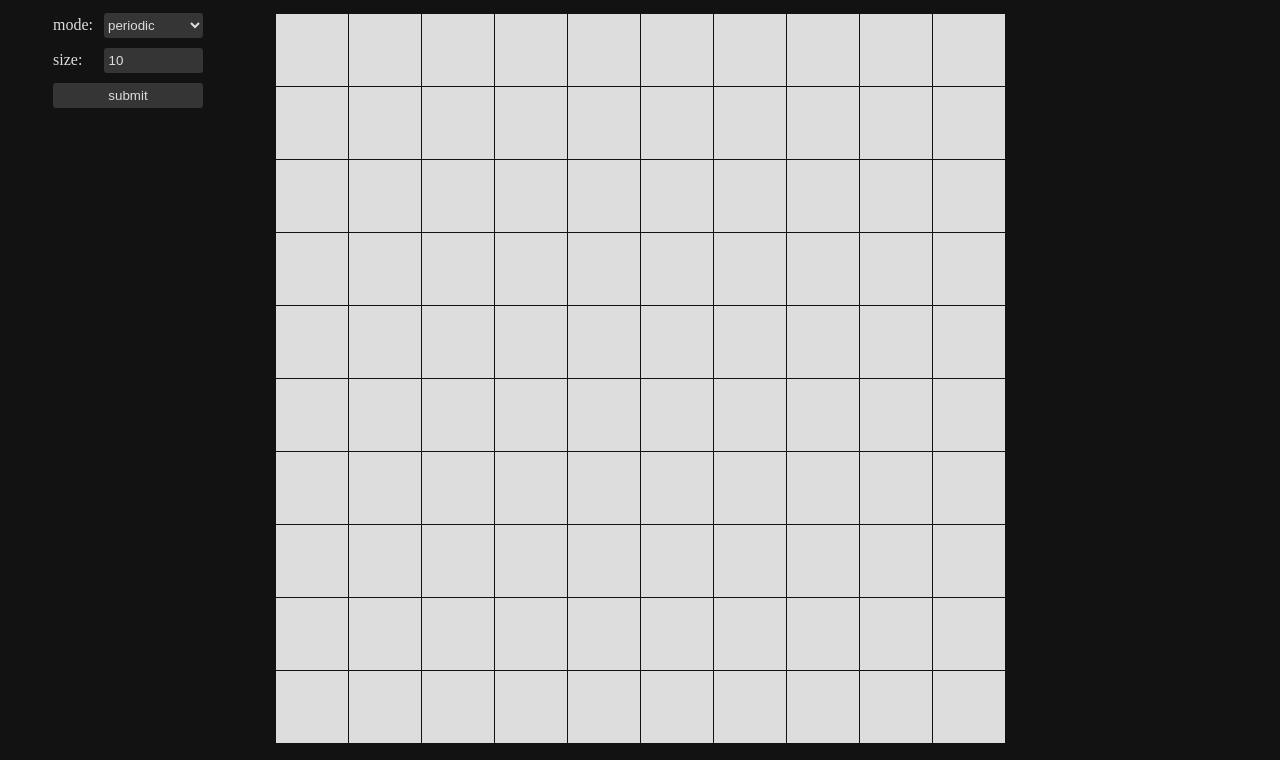
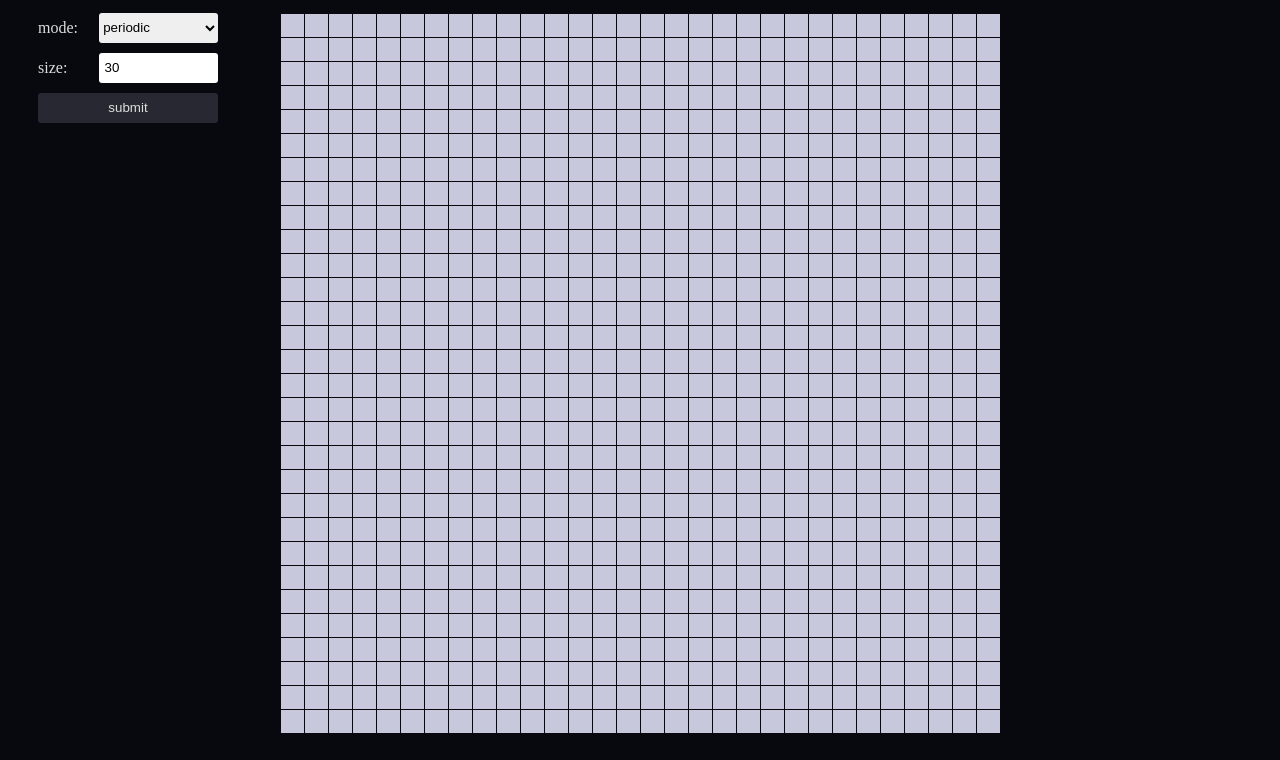
Before and after one commit to mposk98/wasm-game-of-life, a website built with webpack: page src/index.html in a window 1280 px wide. Shown: the part 40-800 px from the top of the page. Built offline with nearby package versions, Linux system fonts and the light colour scheme; what wasm-game-of-life-rust would draw is missing.

Commit message:
change theme

```diff
--- a/src/index.html
+++ b/src/index.html
@@ -12,7 +12,7 @@
         height: 100%;
         margin: 0 !important;
         padding: 0 !important;
-        background-color: #121212;
+        background-color: rgb(8, 8, 15);
         color: #DDDDDD;
         display: grid;
         grid-template-rows: 1fr 14fr 10px;
@@ -20,13 +20,13 @@
 
       button {
         color: #DDDDDD;
-        background-color: #353535;
+        background-color: rgb(40, 40, 50);
         border-radius: 3px;
         border: none;
       }
 
       button:hover {
-        background-color: #383838;
+        background-color: rgb(43, 43, 54);
       }
 
       .header {
@@ -51,15 +51,13 @@
       .universe-options-option {
         width: 66%;
         height: 100%;
-        background-color: #353535;
         border: none;
         border-radius: 3px;
-        color: #DDDDDD;
         padding: 0;
       }
 
       .universe-options-option:hover {
-        background-color: #383838;
+        opacity: 0.9;
       }
 
       .universe-size-input {
@@ -72,8 +70,8 @@
         display: flex;
         flex-direction: row;
         align-items: center;
-        width: 150px;
-        height: 25px;
+        width: 180px;
+        height: 30px;
       }
 
       .universe-options-field-container:not(:last-child) {
@@ -120,7 +118,7 @@
           </div>
           <div class="universe-options-field-container">
             <div class="universe-options-text">size:</div>
-            <input type="number" class="universe-options-option universe-size-input" value="10" min="1" max="400" name="universe-size"/>
+            <input type="number" class="universe-options-option universe-size-input" value="30" min="1" max="400" name="universe-size"/>
           </div>
           <div class="universe-options-field-container">
             <button type="submit" class="universe-options-submit">submit</button>
--- a/src/index.js
+++ b/src/index.js
@@ -2,8 +2,8 @@ import { Universe, Cell, UniverseMode } from 'wasm-game-of-life-rust'; // eslint
 import { memory } from 'wasm-game-of-life-rust/wasm_game_of_life_bg'; // eslint-disable-line import/no-unresolved
 import scene from './scene';
 
-let universeRows = 10;
-let universeColumns = 10;
+let universeRows = 30;
+let universeColumns = 30;
 const universe = Universe.new(
     universeRows,
     universeColumns,
--- a/src/scene.js
+++ b/src/scene.js
@@ -5,9 +5,9 @@ export default {
     cellSize: 0,
     rows: 0,
     columns: 0,
-    GRID_COLOR: '#121212',
-    ALIVE_COLOR: '#DDDDDD',
-    DEAD_COLOR: '#353535',
+    GRID_COLOR: 'rgb(8, 8, 15)',
+    ALIVE_COLOR: 'rgb(200, 200, 220)',
+    DEAD_COLOR: 'rgb(40, 40, 50)',
     htmlContainerId: '',
 
     setHtmlSize(height, width) {
```
